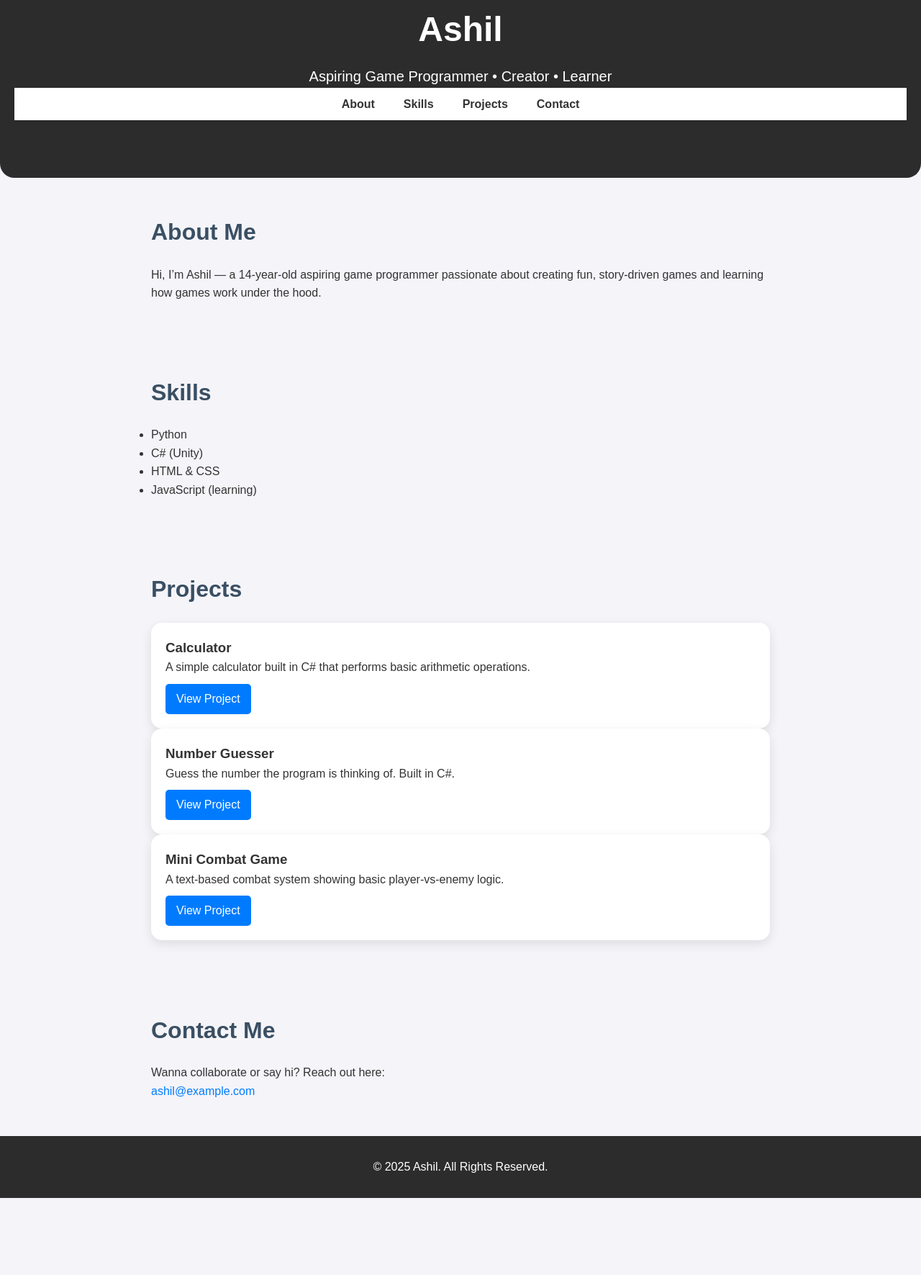
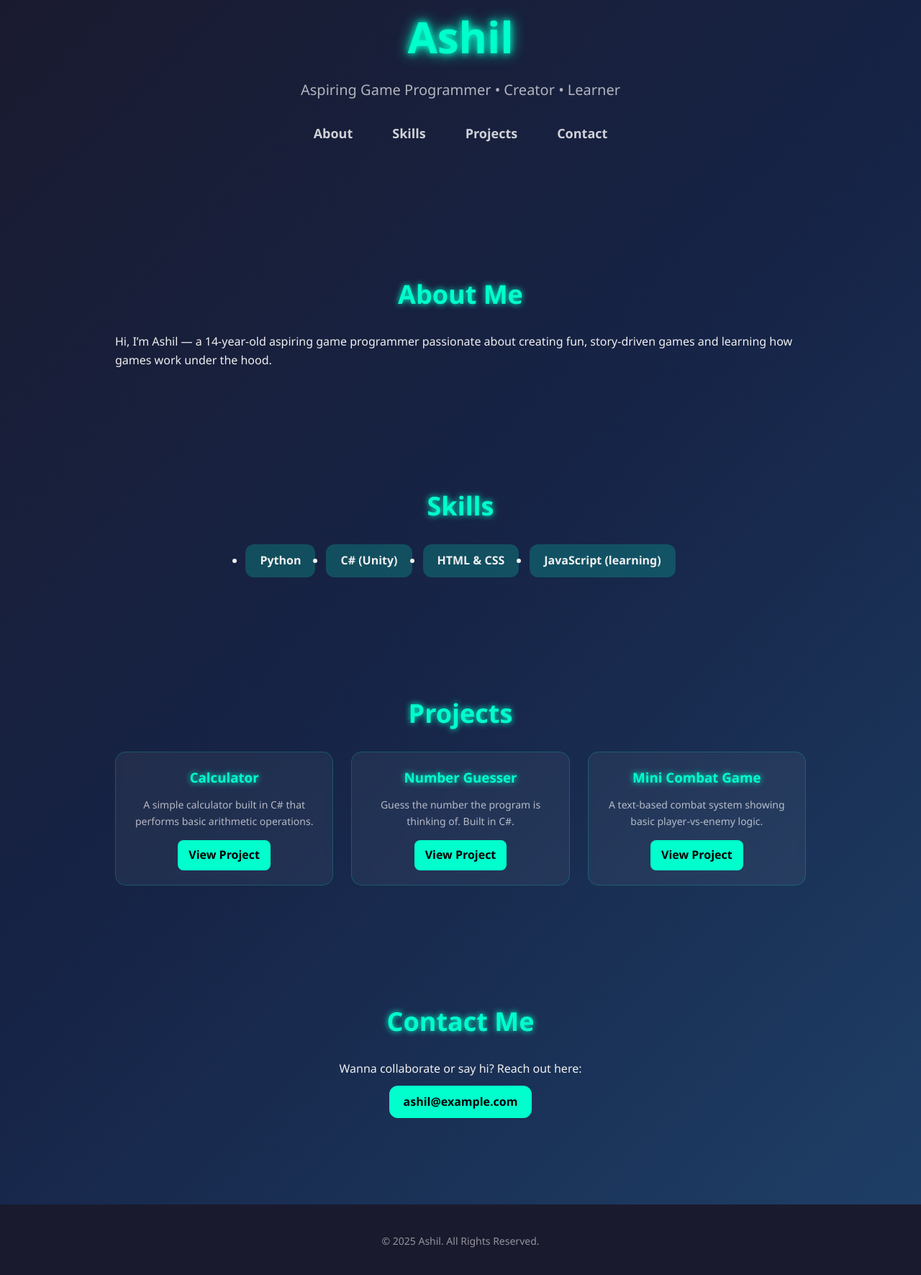
Before and after one commit to Ashiltg3/Ashiltg3.github.io, a plain HTML site: page index.html in a window 1280 px wide. Shown: the part 77-1848 px from the top of the page at 72% size. Before the commit the page ends 1741 px from the top, so only its background shows below. Drawn offline with Linux system fonts and the light colour scheme.

Commit message:
Refactor CSS for improved layout and styling
Updated styles for body, header, navigation, sections, and footer. Enhanced color scheme and layout for better visual appeal.

```diff
--- a/styles.css
+++ b/styles.css
@@ -1,4 +1,4 @@
-/* Reset and basic */
+/* ---------------- Basic Reset ---------------- */
 * {
     box-sizing: border-box;
     margin: 0;
@@ -6,168 +6,200 @@
 }
 
 body {
-    font-family: Arial, sans-serif;
-    background-color: #f4f4f9;
-    color: #333;
+    font-family: 'Segoe UI', Arial, sans-serif;
     line-height: 1.6;
+    color: #f0f0f0;
+    background: linear-gradient(135deg, #1a1a2e, #162447, #1f4068); /* gradient background */
+    min-height: 100vh;
+    overflow-x: hidden;
+    position: relative;
 }
 
-/* Navigation */
+/* ---------------- Header ---------------- */
+header {
+    text-align: center;
+    padding: 80px 20px 60px 20px;
+    position: relative;
+    z-index: 2;
+}
+
+header h1 {
+    font-size: 60px;
+    color: #00ffcc;
+    text-shadow: 0 0 10px #00ffcc, 0 0 20px #00ffcc;
+}
+
+header .tagline {
+    font-size: 20px;
+    color: #ffffffaa;
+    margin-top: 10px;
+}
+
+/* ---------------- Navigation ---------------- */
 nav {
-    position: sticky;
-    top: 0;
-    background-color: #fff;
-    box-shadow: 0px 2px 5px rgba(0,0,0,0.1);
-    z-index: 100;
+    margin-top: 30px;
 }
 
 nav ul {
+    list-style: none;
     display: flex;
     justify-content: center;
-    list-style: none;
-    padding: 10px 0;
-}
-
-nav ul li {
-    margin: 0 20px;
+    flex-wrap: wrap;
+    gap: 25px;
 }
 
 nav ul li a {
     text-decoration: none;
-    color: #333;
+    color: #ffffffcc;
     font-weight: bold;
-    transition: 0.3s;
+    font-size: 18px;
+    padding: 8px 15px;
+    border-radius: 8px;
+    transition: all 0.3s;
 }
 
 nav ul li a:hover {
-    color: #007bff;
+    color: #00ffcc;
+    background: rgba(255, 255, 255, 0.1);
+    box-shadow: 0 0 10px #00ffcc;
 }
 
-/* Header */
-header {
-    background-color: #2C2C2C;
-    color: white;
-    text-align: center;
-    padding: 80px 20px;
-    border-radius: 0 0 20px 20px;
-}
-
-header h1 {
-    font-size: 48px;
-}
-
-header p {
-    font-size: 20px;
-    margin-top: 10px;
-}
-
-/* Sections */
+/* ---------------- Sections ---------------- */
 section {
-    max-width: 900px;
-    margin: auto;
-    padding: 50px 20px;
-    opacity: 0;
-    transform: translateY(20px);
-    transition: all 0.8s ease-out;
-}
-
-section.visible {
-    opacity: 1;
-    transform: translateY(0);
+    max-width: 1000px;
+    margin: 80px auto;
+    padding: 40px 20px;
+    position: relative;
+    z-index: 2;
 }
 
 section h2 {
-    font-size: 32px;
-    color: #3A4F63;
-    margin-bottom: 20px;
+    font-size: 36px;
+    margin-bottom: 25px;
+    color: #00ffcc;
+    text-shadow: 0 0 8px #00ffcc;
+    text-align: center;
 }
 
-/* Skills */
-.skills-container {
+/* ---------------- Skills ---------------- */
+.skills-list {
     display: flex;
+    justify-content: center;
     flex-wrap: wrap;
     gap: 15px;
 }
 
-.skill {
-    background-color: #007bff;
-    color: white;
+.skills-list li {
+    background-color: rgba(0, 255, 204, 0.2);
     padding: 10px 20px;
-    border-radius: 10px;
+    border-radius: 12px;
     font-weight: bold;
+    text-align: center;
+    transition: all 0.3s;
 }
 
-/* Projects */
-.projects-container {
+.skills-list li:hover {
+    background-color: rgba(0, 255, 204, 0.4);
+    box-shadow: 0 0 12px #00ffcc;
+    transform: translateY(-3px);
+}
+
+/* ---------------- Projects ---------------- */
+.project-grid {
     display: grid;
     grid-template-columns: repeat(auto-fit, minmax(250px, 1fr));
-    gap: 20px;
+    gap: 25px;
 }
 
 .project-card {
-    background-color: white;
+    background-color: rgba(255, 255, 255, 0.05);
+    border: 1px solid #00ffcc33;
     padding: 20px;
     border-radius: 15px;
-    box-shadow: 0 5px 15px rgba(0,0,0,0.1);
-    transition: transform 0.3s, box-shadow 0.3s;
+    text-align: center;
+    transition: all 0.3s;
+    backdrop-filter: blur(5px);
 }
 
-.project-card:hover {
-    transform: translateY(-5px);
-    box-shadow: 0 10px 25px rgba(0,0,0,0.2);
+.project-card h3 {
+    color: #00ffcc;
+    text-shadow: 0 0 8px #00ffcc;
+    margin-bottom: 12px;
+}
+
+.project-card p {
+    font-size: 14px;
+    color: #ffffffaa;
+    margin-bottom: 15px;
 }
 
 .project-card a {
     display: inline-block;
-    margin-top: 10px;
     padding: 8px 15px;
-    background-color: #007bff;
-    color: white;
-    border-radius: 5px;
+    color: #000;
+    background-color: #00ffcc;
+    border-radius: 8px;
+    font-weight: bold;
     text-decoration: none;
-    transition: 0.3s;
+    transition: all 0.3s;
 }
 
 .project-card a:hover {
-    background-color: #0056b3;
+    background-color: #00e6b8;
+    box-shadow: 0 0 12px #00ffcc;
+    transform: translateY(-3px);
 }
 
-/* Contact */
-#contact a {
-    color: #007bff;
-    text-decoration: none;
+/* ---------------- Contact ---------------- */
+#contact {
+    text-align: center;
 }
 
-#contact a:hover {
-    text-decoration: underline;
+#contact .email-link {
+    display: inline-block;
+    margin-top: 10px;
+    padding: 10px 20px;
+    background-color: #00ffcc;
+    color: #000;
+    border-radius: 12px;
+    font-weight: bold;
+    text-decoration: none;
+    transition: all 0.3s;
 }
 
-/* Footer */
+#contact .email-link:hover {
+    background-color: #00e6b8;
+    box-shadow: 0 0 12px #00ffcc;
+    transform: translateY(-3px);
+}
+
+/* ---------------- Footer ---------------- */
 footer {
     text-align: center;
-    padding: 30px 20px;
-    background-color: #2C2C2C;
-    color: white;
-}
-/* Back to Top button */
-#backToTop {
-    position: fixed;
-    bottom: 30px;
-    right: 30px;
-    background-color: #007bff;
-    color: white;
-    border: none;
-    border-radius: 50%;
-    width: 50px;
-    height: 50px;
-    font-size: 18px;
-    cursor: pointer;
-    box-shadow: 0 4px 10px rgba(0,0,0,0.2);
-    display: none;
-    transition: opacity 0.3s, transform 0.3s;
+    padding: 40px 20px;
+    background-color: #1a1a2e;
+    color: #ffffff88;
+    font-size: 14px;
 }
 
-#backToTop:hover {
-    background-color: #0056b3;
-    transform: scale(1.1);
+/* ---------------- Stars Layer (for later JS) ---------------- */
+#stars {
+    position: fixed;
+    top: 0;
+    left: 0;
+    width: 100%;
+    height: 100%;
+    z-index: 1; /* behind everything */
+    pointer-events: none; /* so clicks pass through */
 }
+
+/* ---------------- Responsive ---------------- */
+@media (max-width: 600px) {
+    header h1 {
+        font-size: 40px;
+    }
+
+    section h2 {
+        font-size: 28px;
+    }
+}
```
